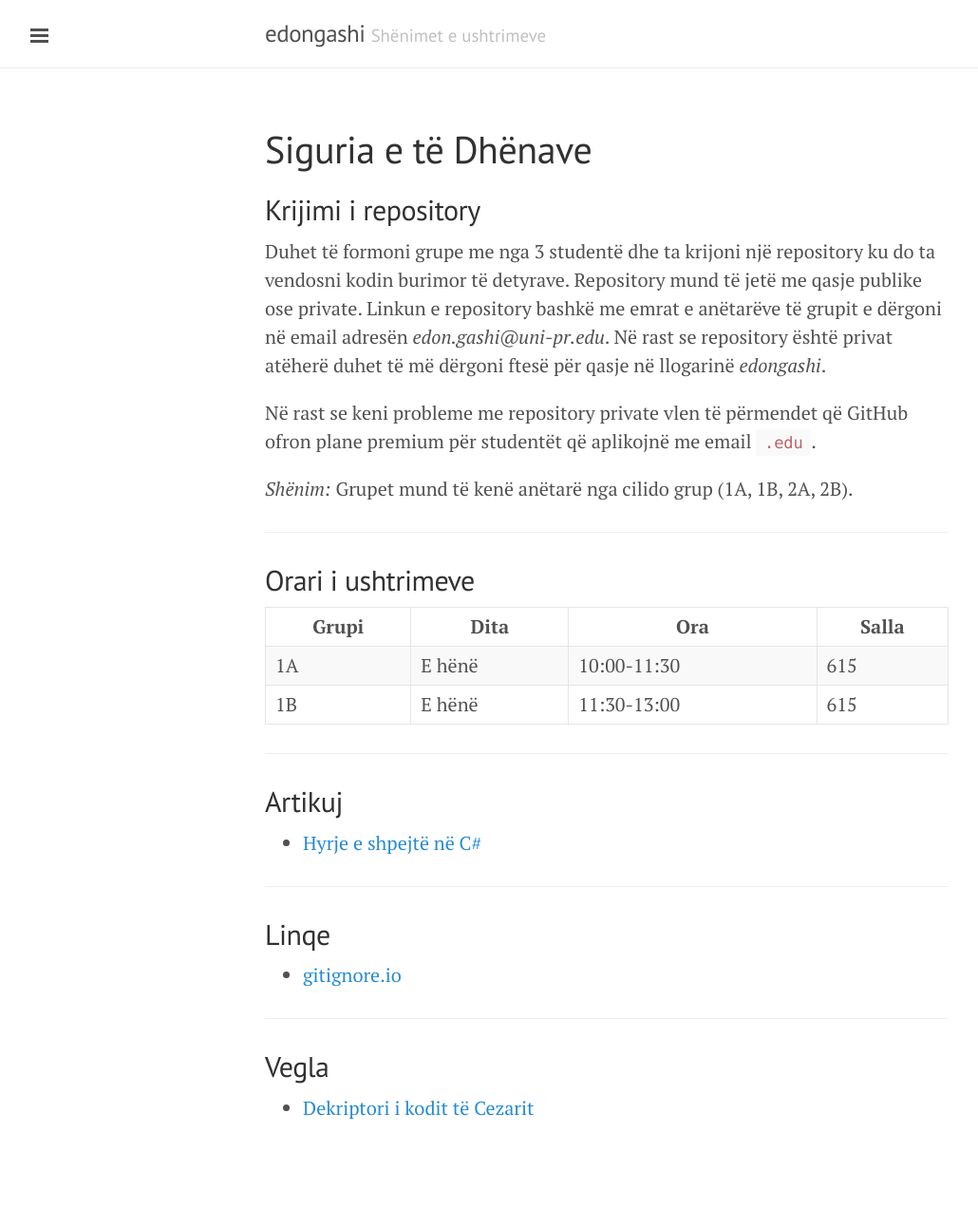
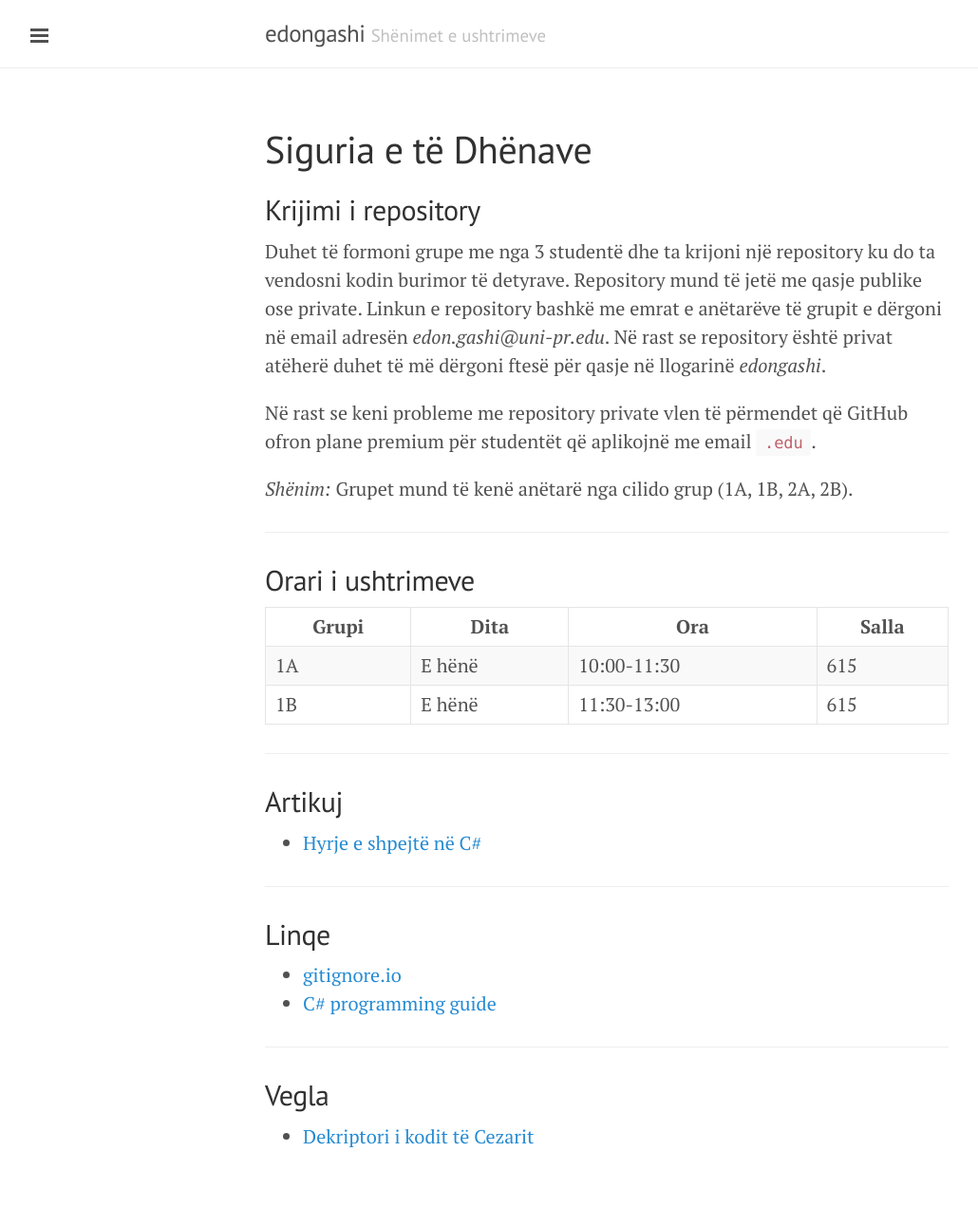
Before and after one commit to edongashi/edongashi.github.io, a Jekyll site: the page built from lendet/siguria-dhenave/index.md, in a window 1280 px wide. Shown: the whole page at 95% size, without its empty margins (1-1031 px from the left). Built offline with Jekyll 4.4.1, drawn with Linux system fonts in a browser that asks for light colours; our own code applies the rules of GitHub Pages for plain Markdown files; before the commit the page ends 1262 px from its top, so only the background shows below that.

Commit message:
guide link

```diff
--- a/lendet/siguria-dhenave/index.md
+++ b/lendet/siguria-dhenave/index.md
@@ -35,6 +35,7 @@ Në rast se keni probleme me repository private vlen të përmendet që GitHub o
 ## Linqe
 
 - [gitignore.io](https://gitignore.io/)
+- [C# programming guide](https://docs.microsoft.com/en-us/dotnet/csharp/programming-guide/)
 
 ---
 
```
